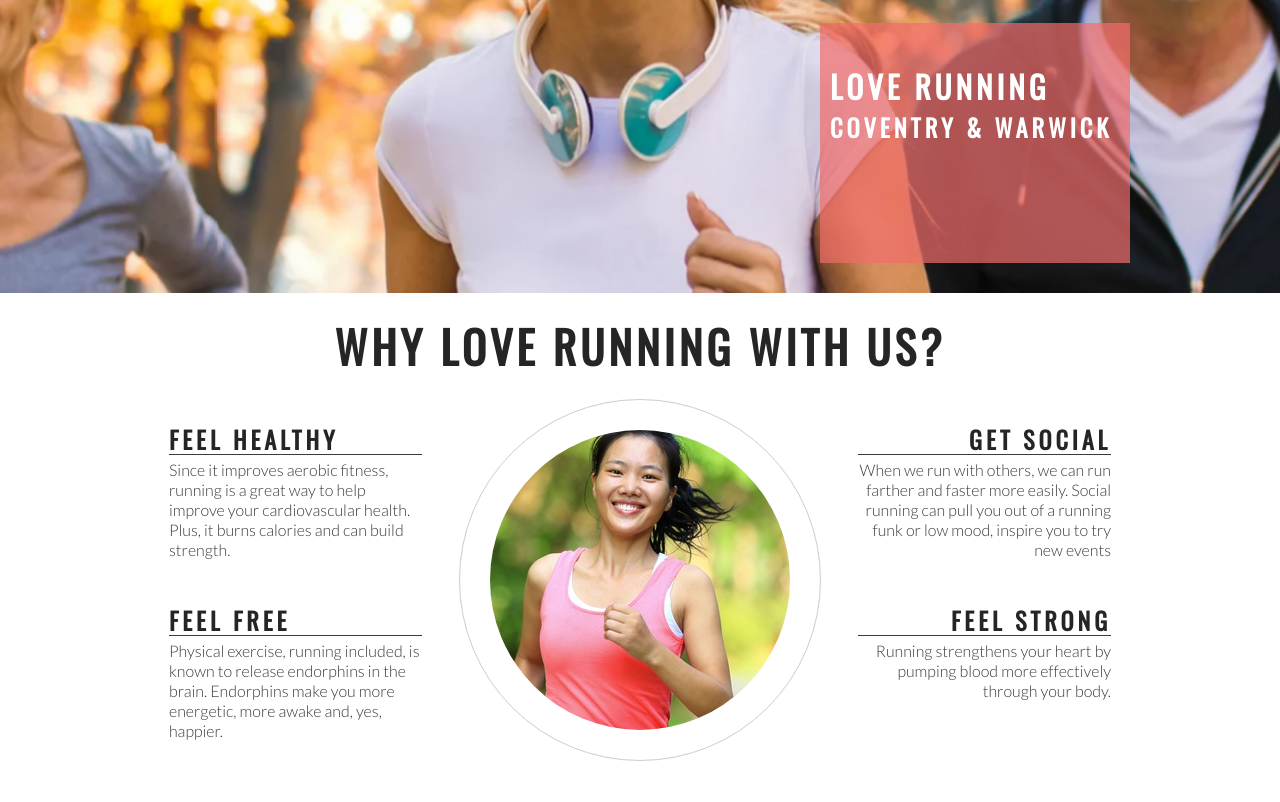
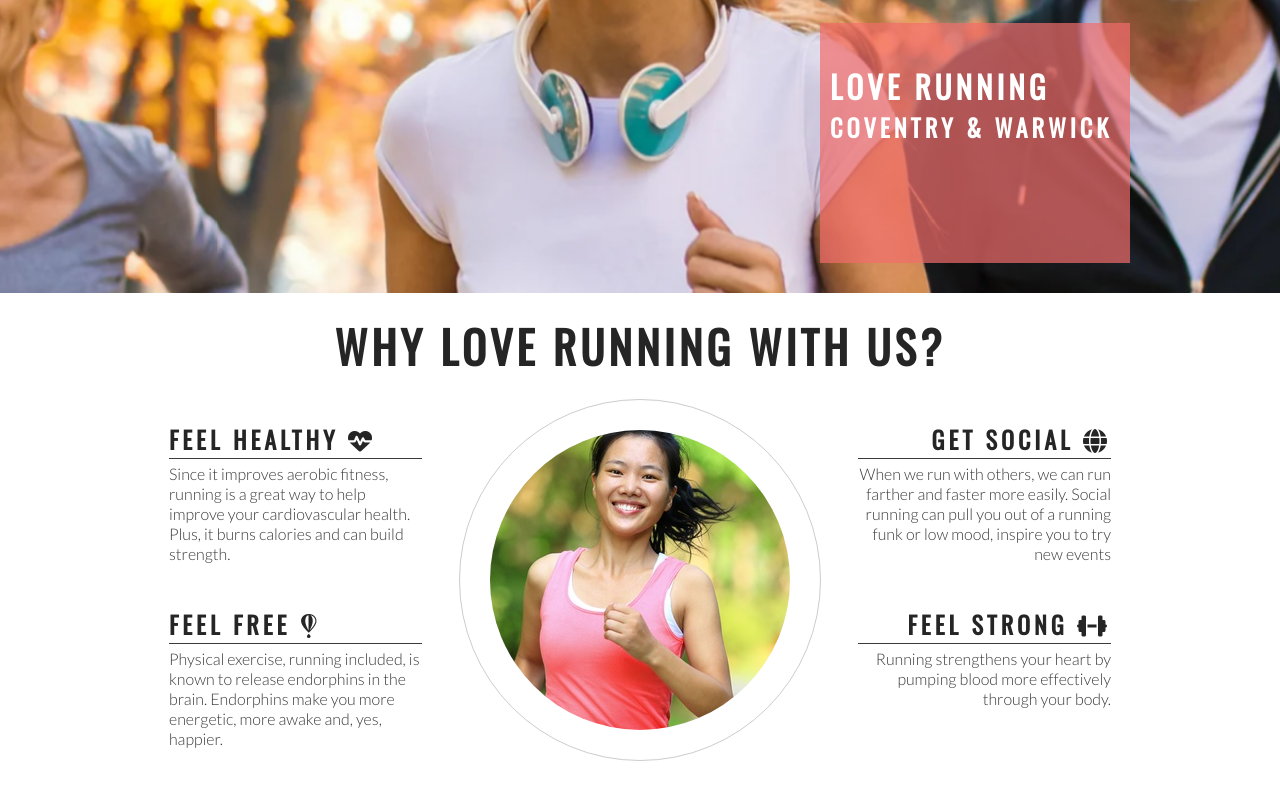
Before and after one commit to Vaidots/love-running, a plain HTML site: page index.html in a window 1280 px wide. Shown: the part 382-1184 px from the top of the page. Drawn offline with nearby package versions, Linux system fonts and the light colour scheme.

Commit message:
Add Font Awesome icons to club ethos section

```diff
--- a/index.html
+++ b/index.html
@@ -44,12 +44,12 @@
         <h2 id="welcome">Why Love Running With Us?</h2>
         <div id="left-about">
             <div class="left-about-heading">
-                <h2>Feel Healthy</h2>
+                <h2>Feel Healthy <i class="fa-solid fa-heart-pulse"></i></h2>
                 <hr>
                 <p>Since it improves aerobic fitness, running is a great way to help improve your cardiovascular health. Plus, it burns calories and can build strength.</p>
             </div>
             <div class="left-about-heading">
-                <h2>Feel Free</h2>
+                <h2>Feel Free <i class="fa-brands fa-fly"></i></h2>
                 <hr>
                 <p>Physical exercise, running included, is known to release endorphins in the brain. Endorphins make you more energetic, more awake and, yes, happier.</p>
             </div>
@@ -57,12 +57,12 @@
         </div>
         <div id="right-about">
             <div class="right-about-heading">
-                <h2>Get Social</h2>
+                <h2>Get Social <i class="fa-solid fa-globe"></i></h2>
                 <hr>
                 <p>When we run with others, we can run farther and faster more easily. Social running can pull you out of a running funk or low mood, inspire you to try new events</p>
             </div>
             <div class="right-about-heading">
-                <h2>Feel Strong</h2>
+                <h2>Feel Strong <i class="fa-solid fa-dumbbell"></i></h2>
                 <hr>
                 <p>Running strengthens your heart by pumping blood more effectively through your body.
 
@@ -82,6 +82,8 @@
     <footer>
         social links here
     </footer>
+    <!-- Font awesome script-->
+    <script src="https://kit.fontawesome.com/7edd419eb4.js" crossorigin="anonymous"></script>
 </body>
 
 </html>
```
